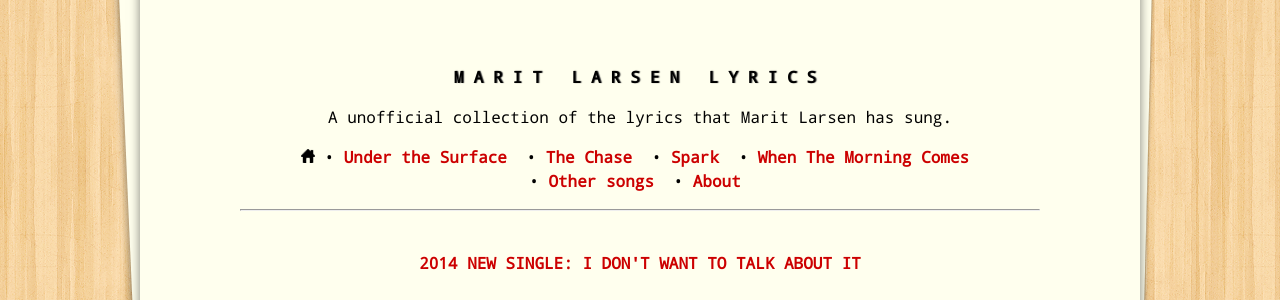
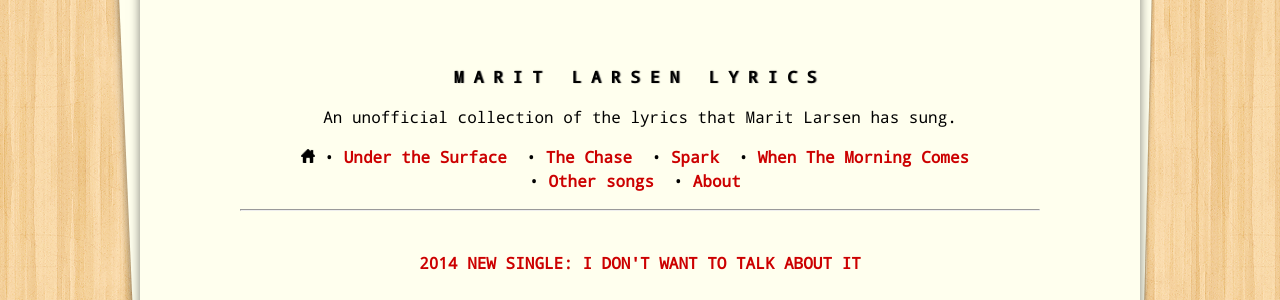
Before and after one commit to maritlarsenchina/maritlarsenlyrics, a Jekyll site: the page built from index.html, in a window 1280 px wide. Shown: the part 146-446 px from the top of the page. Built offline with Jekyll 4.4.1, drawn with Linux system fonts in a browser that asks for light colours; the list of posts is cut into pages by our own code.

```diff
--- a/_config.yml
+++ b/_config.yml
@@ -1,6 +1,6 @@
 # Site settings
 title: "Marit Larsen lyrics"
-description: "A unofficial collection of the lyrics that Marit Larsen has sung."
+description: "An unofficial collection of the lyrics that Marit Larsen has sung."
 baseurl: ""
 url: "http://lyrics.maritlarsen.ml"
 
```
